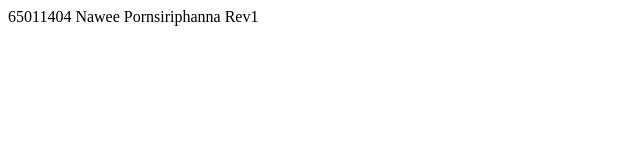
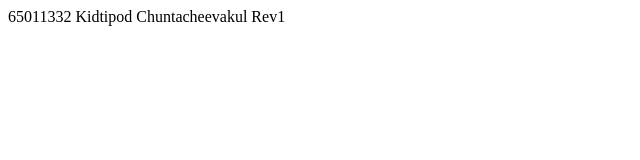
Before and after one commit to Nawee65011404/git101_Win, a plain HTML site: page index.html in a window 1280 px wide. Shown: the full height of the page, 0-640 px from the left. Drawn offline with Linux system fonts and the light colour scheme.

Commit message:
Update index.html

```diff
--- a/index.html
+++ b/index.html
@@ -6,6 +6,6 @@
     <title>Document</title>
   </head>
   <body>
-    65011404 Nawee Pornsiriphanna Rev1
+    65011332 Kidtipod Chuntacheevakul Rev1
   </body>
 </html>
```
